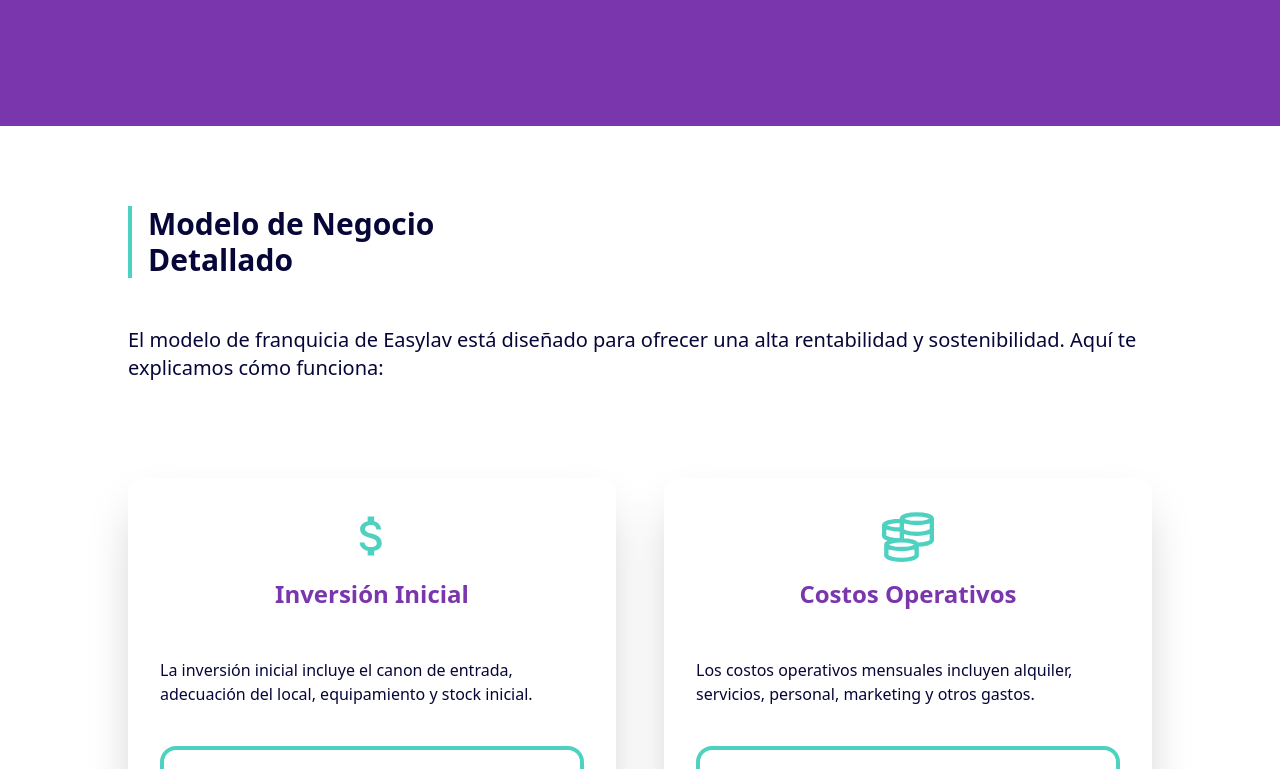
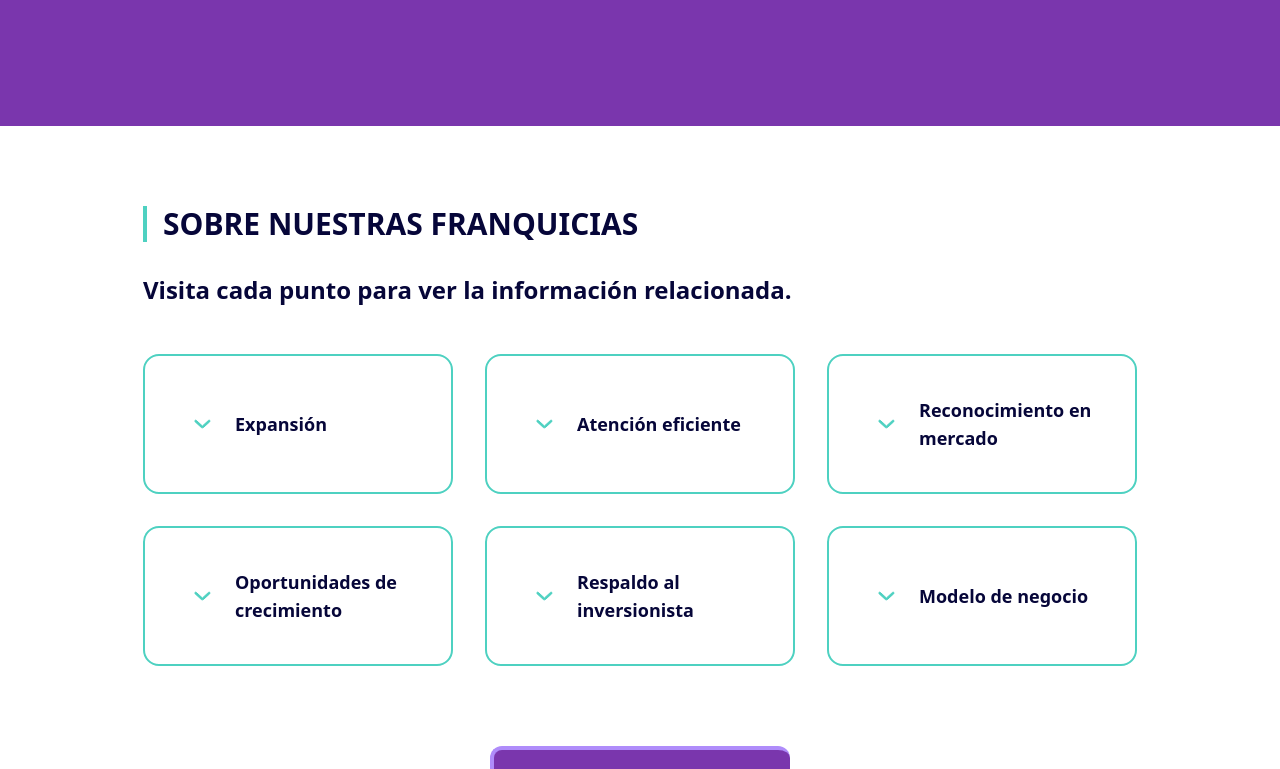
Before and after one commit to dspwebstudiomx/easylav-react, a React (Vite) app: page /franquicias in a window 1280 px wide. Shown: the part 483-1252 px from the top of the page. Built offline with nearby package versions, Linux system fonts and the light colour scheme.

Commit message:
Añade el componente SobreNuestrasFranquicias en la página de Franquicias para mejorar la información presentada.

```diff
--- a/src/pages/franquicias/Franquicias.jsx
+++ b/src/pages/franquicias/Franquicias.jsx
@@ -43,10 +43,10 @@ const Franquicias = () => {
       />
       <PageLayout>
         <BannerFranquicias />
+        <SobreNuestrasFranquicias />
         <ModeloNegocio />
         <PaquetesFranquicias />
         <ImagenesFranquicias />
-        <SobreNuestrasFranquicias />
         <SoporteCapacitacion />
         <TestimoniosFranquicias />
       </PageLayout>
```
